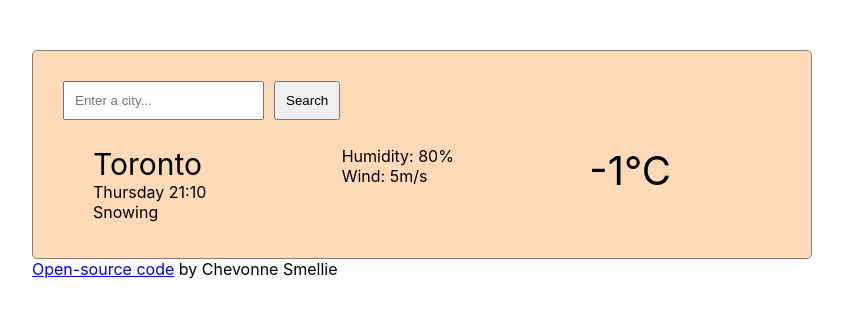
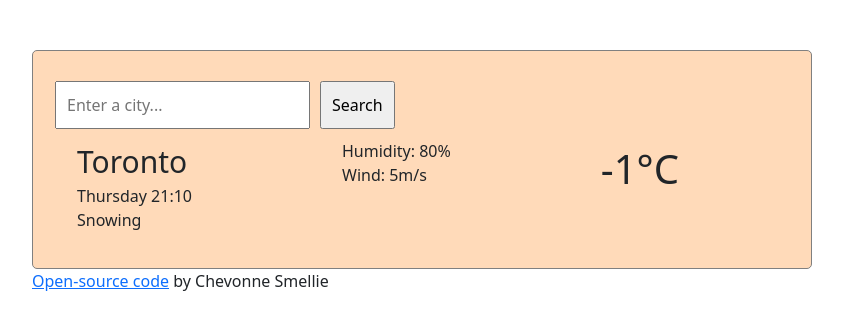
Before and after one commit to chevonnesmellie/weather-app, a React (Create React App) app: page / in a window 1280 px wide. Shown: the top 330 px of the page, without its empty margins (218-1061 px from the left). Built offline with nearby package versions, Linux system fonts and the light colour scheme.

Commit message:
imported Bootstrap to project

```diff
--- a/src/App.js
+++ b/src/App.js
@@ -6,7 +6,7 @@ import Footer from "./Footer";
 function App() {
   return (
     <div className="App">
-      <div className="WeatherApp">
+      <div className="container WeatherApp">
         <Weather />
       </div>
       <Footer />
--- a/src/index.js
+++ b/src/index.js
@@ -3,6 +3,7 @@ import ReactDOM from 'react-dom';
 import './index.css';
 import App from './App';
 import reportWebVitals from './reportWebVitals';
+import 'bootstrap/dist/css/bootstrap.css';
 
 ReactDOM.render(
   <React.StrictMode>
```
